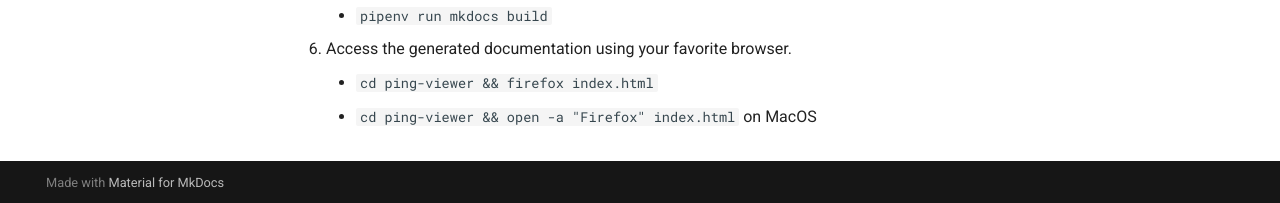
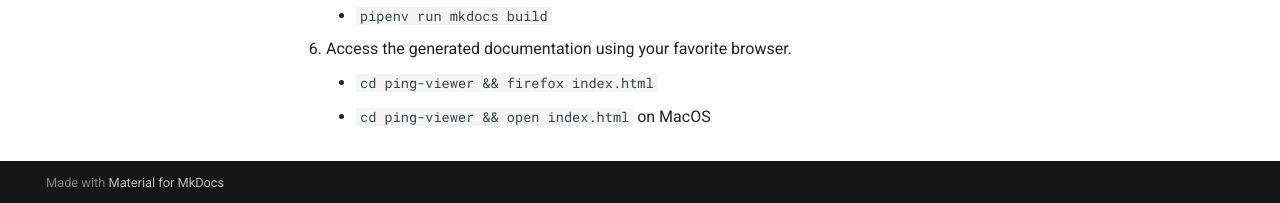
Before and after one commit to bluerobotics/ping-viewer, an MkDocs documentation site: the page built from docs/build-instructions.md, in a window 1280 px wide and 900 px high, scrolled down 1998 px. Shown: the part 694-897 px from the top of the window. Built offline with MkDocs 1.6.1 and Material for MkDocs 9.7.7, drawn with Linux system fonts in a browser that asks for light colours.

Commit message:
docs: build-instructions: MacOS open built docs

```diff
--- a/docs/build-instructions.md
+++ b/docs/build-instructions.md
@@ -93,4 +93,4 @@ When installing, you must minimally select all Visual C++ components.
     - `pipenv run mkdocs build`
 6. Access the generated documentation using your favorite browser.
     - `cd ping-viewer && firefox index.html`
-    - `cd ping-viewer && open -a "Firefox" index.html` on MacOS
+    - `cd ping-viewer && open index.html` on MacOS
```
